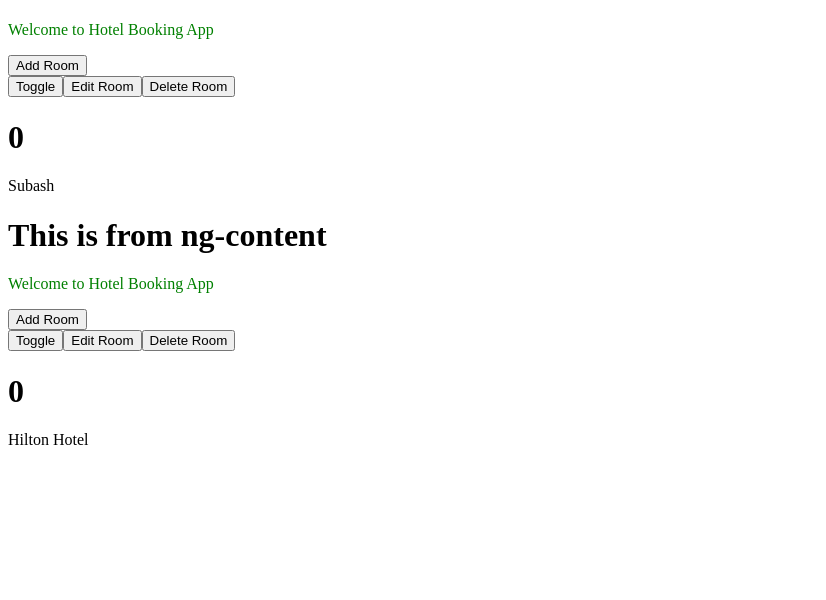
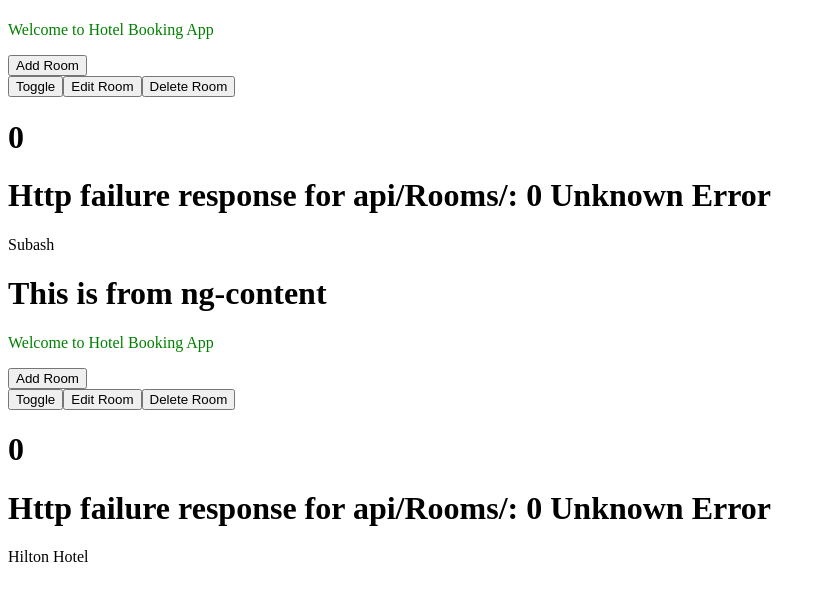
Before and after one commit to Subashtech14/Angular-Balance-Course, an Angular app: page / in a window 1280 px wide. Shown: the top 600 px of the page, without its empty margins (0-826 px from the left). Built offline with nearby package versions, Linux system fonts and the light colour scheme; no server answers.

Commit message:
RxJs catch Error

```diff
--- a/src/app/rooms/rooms.component.html
+++ b/src/app/rooms/rooms.component.html
@@ -28,3 +28,4 @@ Add Room
 <h1>
   {{totalBytes}}
 </h1>
+<h1>{{getError$|async}}</h1>
--- a/src/app/rooms/rooms.component.ts
+++ b/src/app/rooms/rooms.component.ts
@@ -5,7 +5,7 @@ import { Room } from './rooms';
 import { RoomList } from './rooms';
 import { HeaderComponent } from '../header/header.component';
 import { RoomsService } from './services/rooms.service';
-import { Observable, Subscription } from 'rxjs';
+import { Observable, Subject, Subscription, catchError } from 'rxjs';
 import { HttpEventType } from '@angular/common/http';
 @Component({
  selector: 'hinv-rooms',
@@ -33,7 +33,17 @@ stream = new Observable<string>(observer =>{
 });
 totalBytes = 0;
 subscription!:Subscription;
-rooms$=this.roomsService.getRooms$;
+//rooms$=this.roomsService.getRooms$;
+error$:Subject<string>=new Subject<string>();
+getError$=this.error$.asObservable();
+rooms$=this.roomsService.getRooms$.pipe(
+  catchError((err)=>{
+    //console.log(err);
+    this.error$.next(err.message);
+    return [];
+  })
+);
+
 ngOnInit(): void {
   this.stream.subscribe({
     next:(data)=>{console.log(data);},
```
